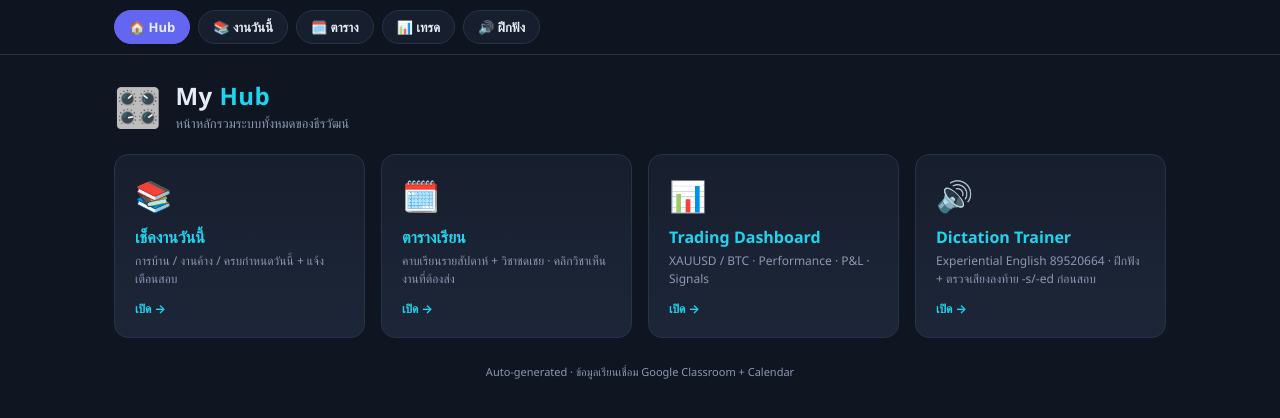
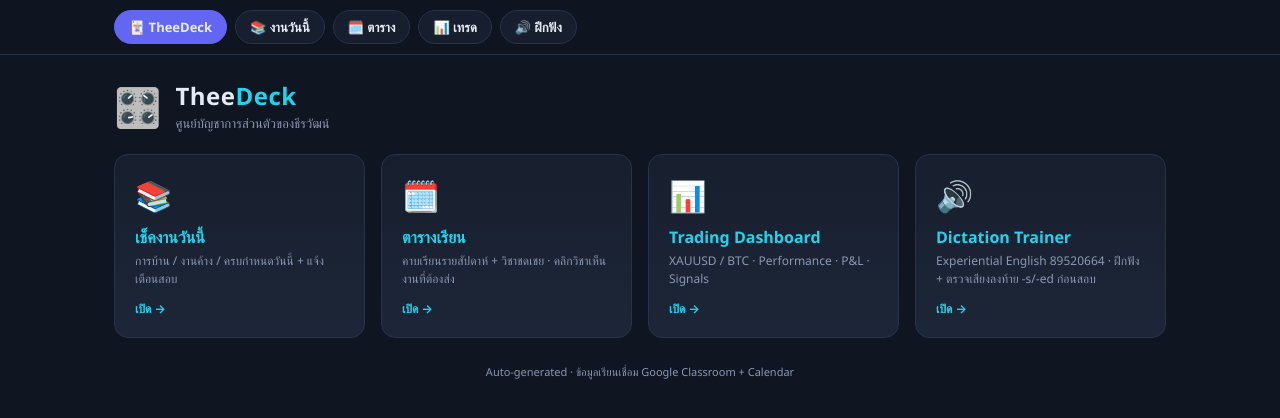
Before and after one commit to ArtTheerawat/arttheerawat.github.io, a Next.js app: page / in a window 1280 px wide. Shown: the top 418 px of the page. Built offline with nearby package versions, Linux system fonts and the light colour scheme.

Commit message:
rename site to TheeDeck

```diff
--- a/app/layout.tsx
+++ b/app/layout.tsx
@@ -3,8 +3,8 @@ import "./globals.css";
 import Nav from "@/components/Nav";
 
 export const metadata: Metadata = {
-  title: "My Hub — รวมระบบของธีรวัฒน์",
-  description: "หน้าหลักรวมระบบทั้งหมดของธีรวัฒน์ (ตารางเรียน, งาน, เทรด, ฝึกฟัง)",
+  title: "TheeDeck — รวมระบบของธีรวัฒน์",
+    description: "TheeDeck · ศูนย์บัญชาการส่วนตัวของธีรวัฒน์ (ตารางเรียน, งาน, เทรด, ฝึกฟัง)",
 };
 
 export const viewport: Viewport = {
--- a/app/page.tsx
+++ b/app/page.tsx
@@ -34,9 +34,9 @@ export default function HomePage() {
         <div className="logo">🎛️</div>
         <div>
           <h1>
-            My <span className="dot">Hub</span>
-          </h1>
-          <div className="sub">หน้าหลักรวมระบบทั้งหมดของธีรวัฒน์</div>
+                      Thee<span className="dot">Deck</span>
+                    </h1>
+                    <div className="sub">ศูนย์บัญชาการส่วนตัวของธีรวัฒน์</div>
         </div>
       </div>
 
--- a/components/Nav.tsx
+++ b/components/Nav.tsx
@@ -4,7 +4,7 @@ import Link from "next/link";
 import { usePathname } from "next/navigation";
 
 const LINKS = [
-  { href: "/", label: "🏠 Hub" },
+  { href: "/", label: "🃏 TheeDeck" },
   { href: "/today", label: "📚 งานวันนี้" },
   { href: "/schedule", label: "🗓️ ตาราง" },
   { href: "/trading", label: "📊 เทรด" },
```
